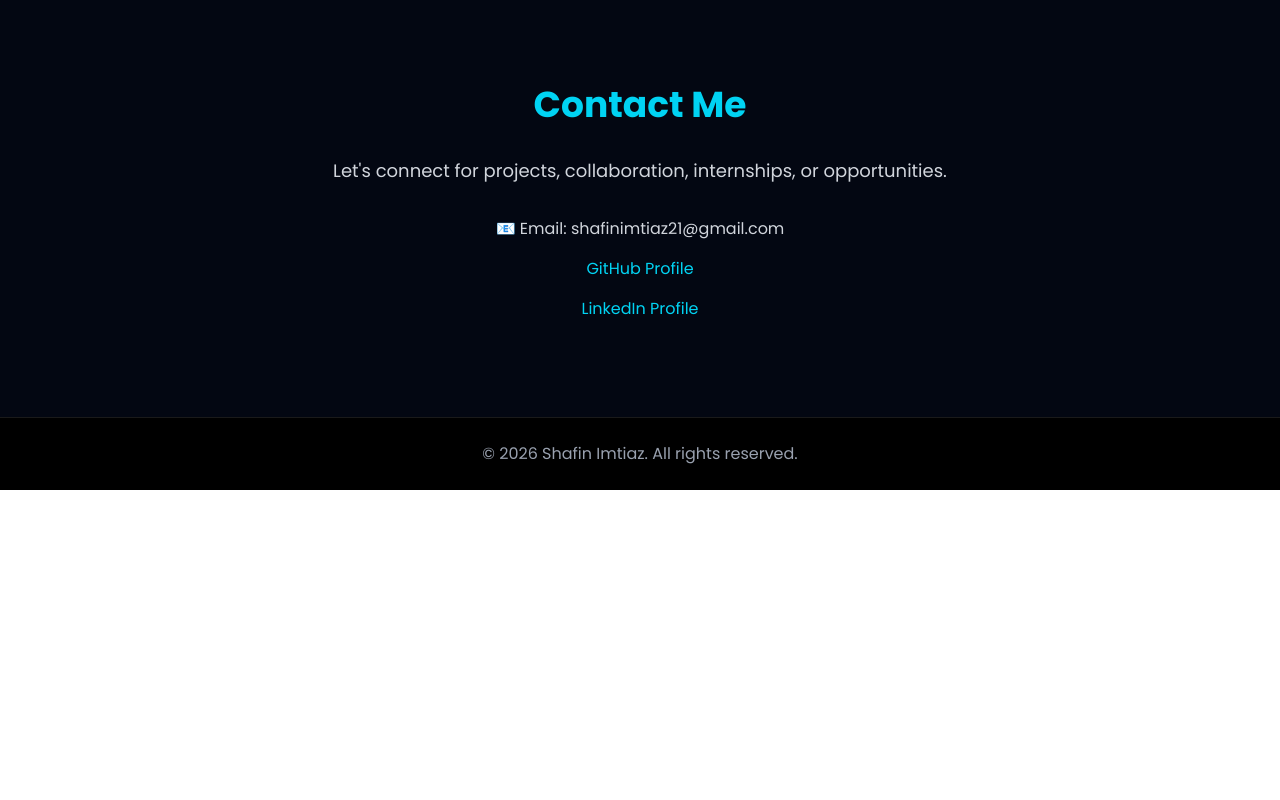
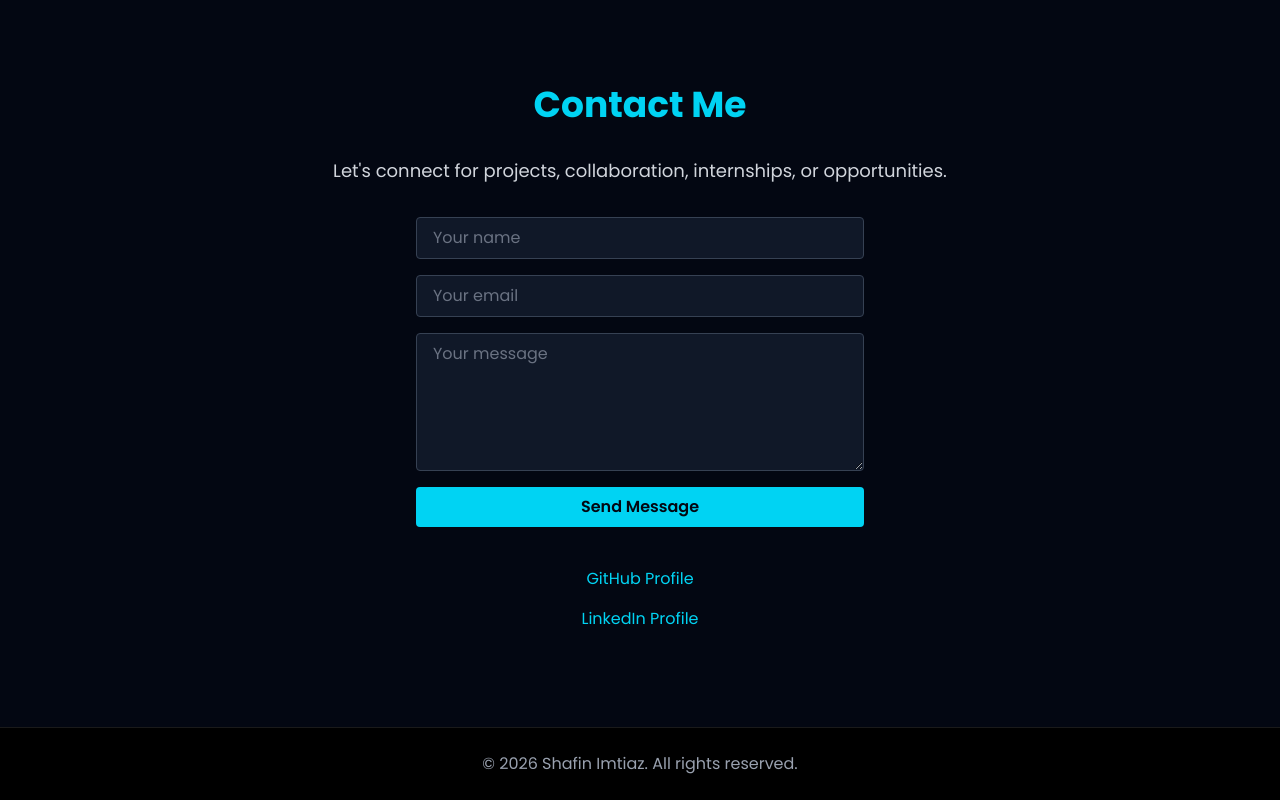
Before and after one commit to shafinSI/safin-portfolio, a Next.js app: page / in a window 1280 px wide. Shown: the part 2363-3163 px from the top of the page. Before the commit the page ends 2853 px from the top, so only its background shows below. Built offline with nearby package versions, Linux system fonts and the light colour scheme.

Commit message:
Add working contact form with backend email

```diff
--- /dev/null
+++ b/app/api/contact/route.ts
@@ -0,0 +1,43 @@
+import { NextRequest, NextResponse } from "next/server";
+import nodemailer from "nodemailer";
+
+export async function POST(req: NextRequest) {
+  try {
+    const { name, email, message } = await req.json();
+
+    if (!name || !email || !message) {
+      return NextResponse.json(
+        { error: "All fields are required." },
+        { status: 400 }
+      );
+    }
+
+    const transporter = nodemailer.createTransport({
+      service: "gmail",
+      auth: {
+        user: process.env.GMAIL_USER,
+        pass: process.env.GMAIL_APP_PASSWORD,
+      },
+    });
+
+    await transporter.sendMail({
+      from: `"Portfolio Contact Form" <${process.env.GMAIL_USER}>`,
+      to: process.env.CONTACT_TO_EMAIL,
+      replyTo: email,
+      subject: `New portfolio message from ${name}`,
+      text: message,
+      html: `<p><strong>Name:</strong> ${name}</p>
+             <p><strong>Email:</strong> ${email}</p>
+             <p><strong>Message:</strong></p>
+             <p>${message}</p>`,
+    });
+
+    return NextResponse.json({ success: true });
+  } catch (err) {
+    console.error(err);
+    return NextResponse.json(
+      { error: "Something went wrong. Try again later." },
+      { status: 500 }
+    );
+  }
+}
--- a/components/Contact.tsx
+++ b/components/Contact.tsx
@@ -1,42 +1,24 @@
+import ContactForm from "./ContactForm";
+
 export default function Contact() {
   return (
     <section id="contact" className="py-24 bg-gray-950 text-white px-6">
       <div className="max-w-4xl mx-auto text-center">
-
-        <h2 className="text-4xl font-bold text-cyan-400 mb-8">
-          Contact Me
-        </h2>
-
+        <h2 className="text-4xl font-bold text-cyan-400 mb-8">Contact Me</h2>
         <p className="text-lg text-gray-300 mb-4">
           Let's connect for projects, collaboration, internships, or opportunities.
         </p>
 
-        <div className="space-y-4 mt-8">
+        <ContactForm />
 
-          <p className="text-gray-300">
-            📧 Email: shafinimtiaz21@gmail.com
-          </p>
-
-          <a
-            href="https://github.com/shafinSI"
-            target="_blank"
-            rel="noopener noreferrer"
-            className="block text-cyan-400 hover:underline"
-          >
+        <div className="space-y-4 mt-10">
+          <a href="https://github.com/shafinSI" target="_blank" rel="noopener noreferrer" className="block text-cyan-400 hover:underline">
             GitHub Profile
           </a>
-
-          <a
-            href="https://www.linkedin.com"
-            target="_blank"
-            rel="noopener noreferrer"
-            className="block text-cyan-400 hover:underline"
-          >
+          <a href="https://www.linkedin.com" target="_blank" rel="noopener noreferrer" className="block text-cyan-400 hover:underline">
             LinkedIn Profile
           </a>
-
         </div>
-
       </div>
     </section>
   );
--- /dev/null
+++ b/components/ContactForm.tsx
@@ -0,0 +1,80 @@
+"use client";
+
+import { useState } from "react";
+
+export default function ContactForm() {
+  const [form, setForm] = useState({ name: "", email: "", message: "" });
+  const [status, setStatus] = useState<"idle" | "sending" | "sent" | "error">("idle");
+
+  async function handleSubmit(e: React.FormEvent) {
+    e.preventDefault();
+    setStatus("sending");
+
+    try {
+      const res = await fetch("/api/contact", {
+        method: "POST",
+        headers: { "Content-Type": "application/json" },
+        body: JSON.stringify(form),
+      });
+
+      if (res.ok) {
+        setStatus("sent");
+        setForm({ name: "", email: "", message: "" });
+      } else {
+        setStatus("error");
+      }
+    } catch {
+      setStatus("error");
+    }
+  }
+
+  return (
+    <form
+      onSubmit={handleSubmit}
+      className="max-w-md mx-auto mt-8 flex flex-col gap-4 text-left"
+    >
+      <input
+        type="text"
+        placeholder="Your name"
+        required
+        value={form.name}
+        onChange={(e) => setForm({ ...form, name: e.target.value })}
+        className="bg-gray-900 border border-gray-700 rounded px-4 py-2 text-white placeholder-gray-500 focus:outline-none focus:border-cyan-400"
+      />
+      <input
+        type="email"
+        placeholder="Your email"
+        required
+        value={form.email}
+        onChange={(e) => setForm({ ...form, email: e.target.value })}
+        className="bg-gray-900 border border-gray-700 rounded px-4 py-2 text-white placeholder-gray-500 focus:outline-none focus:border-cyan-400"
+      />
+      <textarea
+        placeholder="Your message"
+        required
+        rows={5}
+        value={form.message}
+        onChange={(e) => setForm({ ...form, message: e.target.value })}
+        className="bg-gray-900 border border-gray-700 rounded px-4 py-2 text-white placeholder-gray-500 focus:outline-none focus:border-cyan-400"
+      />
+      <button
+        type="submit"
+        disabled={status === "sending"}
+        className="bg-cyan-400 text-gray-950 font-semibold rounded px-4 py-2 hover:bg-cyan-300 transition disabled:opacity-50"
+      >
+        {status === "sending" ? "Sending..." : "Send Message"}
+      </button>
+
+      {status === "sent" && (
+        <p className="text-cyan-400 text-center">
+          Message sent — I'll get back to you soon!
+        </p>
+      )}
+      {status === "error" && (
+        <p className="text-red-400 text-center">
+          Something went wrong. Please try again.
+        </p>
+      )}
+    </form>
+  );
+}
--- a/package.json
+++ b/package.json
@@ -12,12 +12,14 @@
     "framer-motion": "^12.40.0",
     "lucide-react": "^1.16.0",
     "next": "16.2.6",
+    "nodemailer": "^9.0.6",
     "react": "19.2.4",
     "react-dom": "19.2.4"
   },
   "devDependencies": {
     "@tailwindcss/postcss": "^4",
     "@types/node": "^20",
+    "@types/nodemailer": "^8.0.1",
     "@types/react": "^19",
     "@types/react-dom": "^19",
     "eslint": "^9",
```
Also changed, not shown: 1 other file (tests, documents, lock files or other folders).
